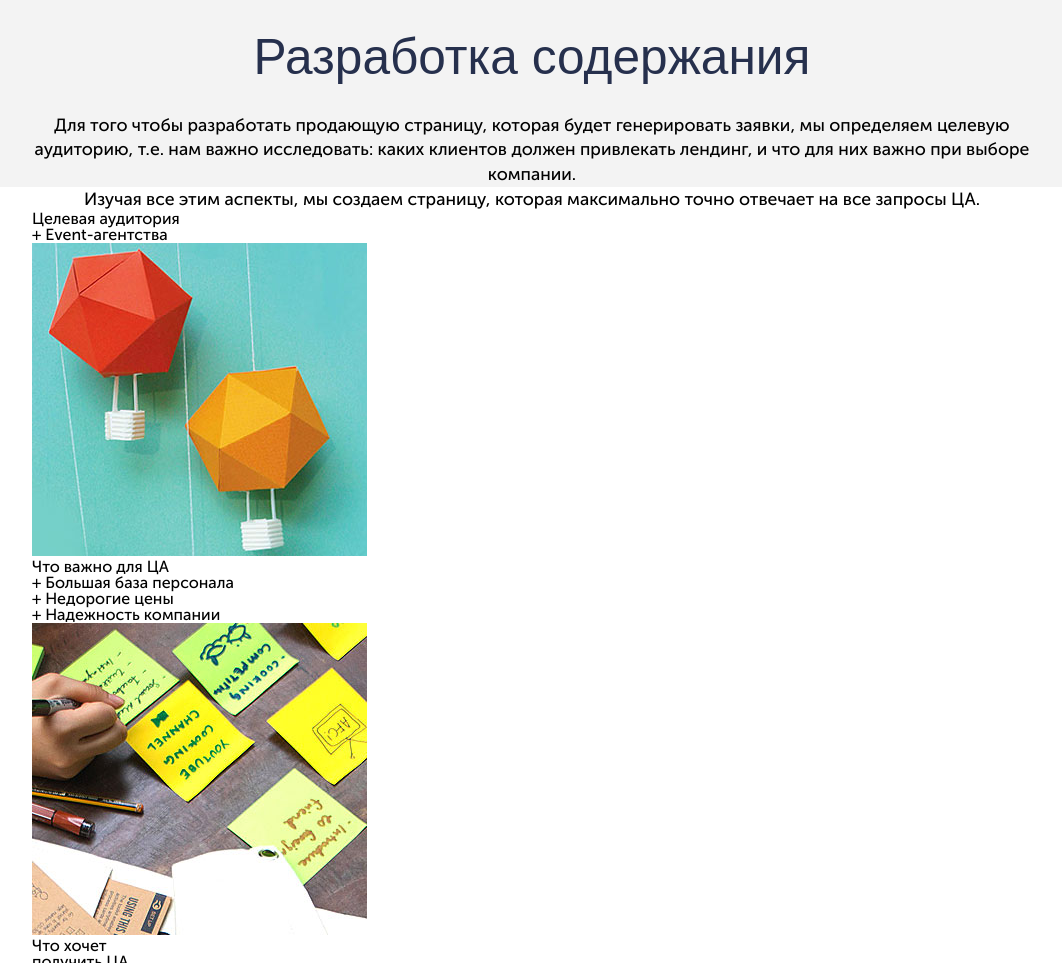
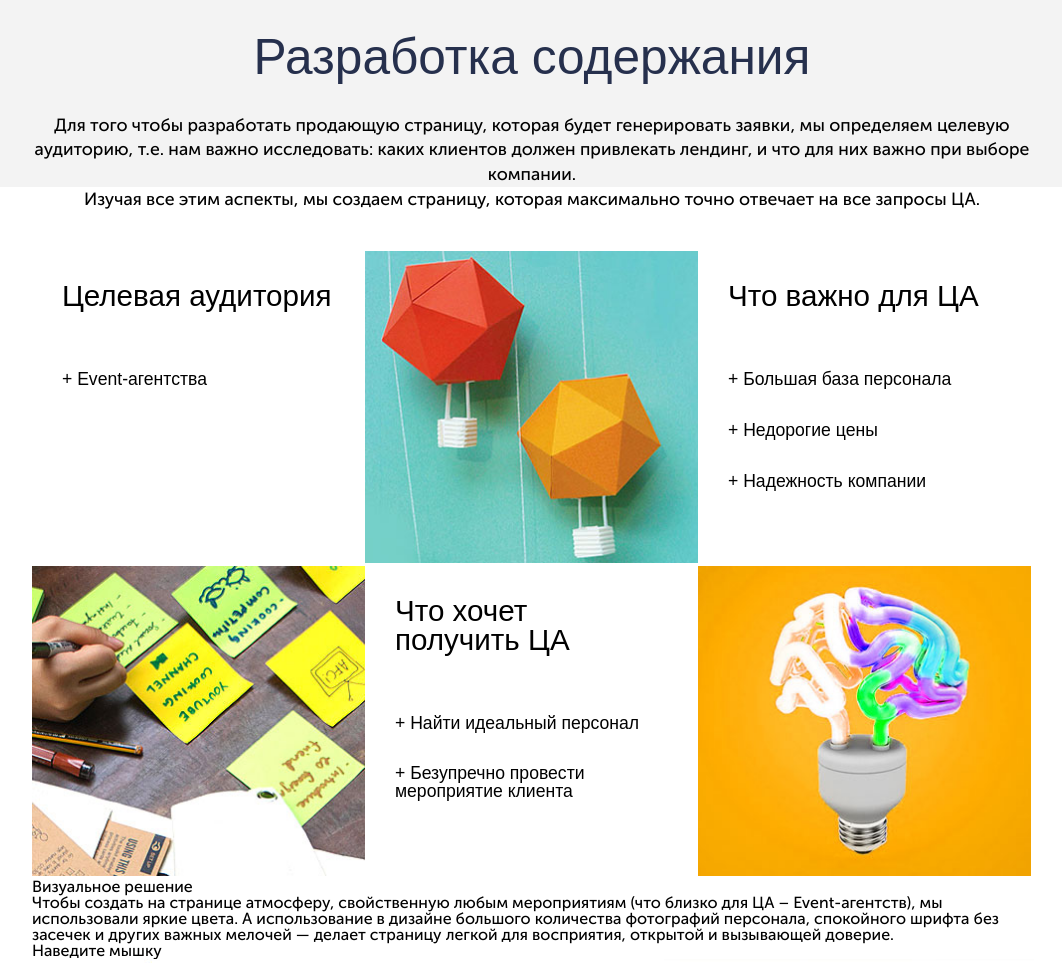
Before and after one commit to Drm1804/2015.08.20-irina_lendtop, a website: page artess.html in a window 1280 px wide. Shown: the part 819-1782 px from the top of the page, without its empty margins (108-1170 px from the left). Drawn offline with nearby package versions, Linux system fonts and the light colour scheme; some packages are replaced by stand-ins of ours; a script that the page names is missing.

Commit message:
Сделал 4-й скролл

```diff
--- a/css/style.css
+++ b/css/style.css
@@ -818,3 +818,25 @@ body{
     line-height: 1.4em;
     text-align: center;
 }
+.b-a-sc-4-grid{
+    margin-top: 40px;
+}
+.b-a-sc-4-grid__item{
+    width: 33.3%;
+    display: inline-block;
+    vertical-align: top;
+
+}
+.b-a-sc4-grid-item__img{
+    width: 100%;
+}
+.b-a-sc-4-grid-item__h3{
+    padding: 9% 9% 13%;
+    font-size: 1.85em;
+    font-family: Arial;
+}
+.b-a-sc-4-grid-item__p{
+    padding: 5% 9%;
+    font-family: Arial;
+    font-size: 1.1em;
+}
```
